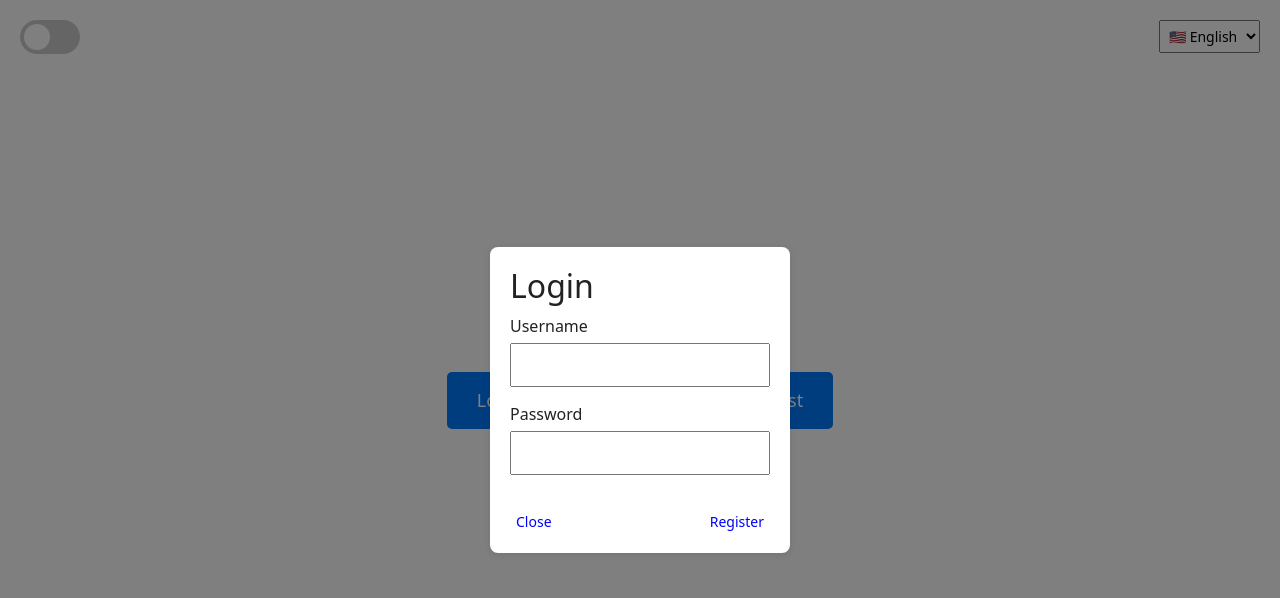
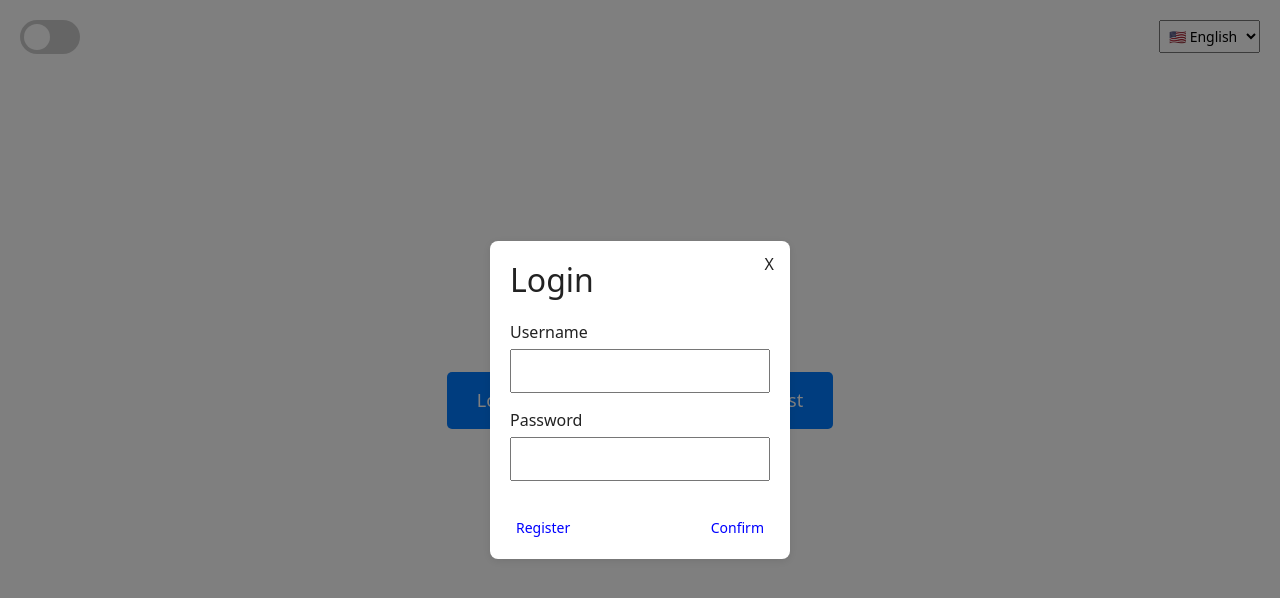
Before and after one commit to FalllenReborn/gamified_organizer, a React (Create React App) app in the folder frontend/: page / in a window 1280 px wide. Both pictures are taken after a click on the button "Login". Shown: the top 598 px of the page. Built offline with nearby package versions, Linux system fonts and the light colour scheme.

Commit message:
Added dark theme to login popup window

```diff
--- a/frontend/src/components/login/LoginPopup.js
+++ b/frontend/src/components/login/LoginPopup.js
@@ -1,12 +1,18 @@
-import React from 'react';
+import React, { useContext } from 'react';
+import { ThemeContext } from '../../ThemeContext';
 import './loginPopup.css';
 
 const LoginPopup = ({ show, onClose }) => {
-  if (!show) return null;
+  const { isDarkMode } = useContext(ThemeContext);
+
+  if (!show) {
+    return null;
+  }
 
   return (
-    <div className="popup-overlay">
-      <div className="popup-content">
+    <div className={`popup-overlay ${isDarkMode ? 'dark-mode' : ''}`}>
+      <div className={`popup-content ${isDarkMode ? 'dark-mode' : ''}`}>
+        <button className="close-icon" onClick={onClose}>X</button>
         <h2>Login</h2>
         <form className="login-form">
           <div className="form-group">
@@ -18,8 +24,8 @@ const LoginPopup = ({ show, onClose }) => {
             <input type="password" id="password" name="password" required />
           </div>
           <div className="form-actions">
-            <button type="button" className="close-button" onClick={onClose}>Close</button>
             <button type="button" className="register-button">Register</button>
+            <button type="button" className="confirm-button">Confirm</button>
           </div>
         </form>
       </div>
--- a/frontend/src/components/login/loginPopup.css
+++ b/frontend/src/components/login/loginPopup.css
@@ -4,7 +4,7 @@
     left: 0;
     width: 100%;
     height: 100%;
-    background: rgba(0, 0, 0, 0.5);
+    background: rgba(0, 0, 0, 0.5); /* Dimming effect */
     display: flex;
     justify-content: center;
     align-items: center;
@@ -17,6 +17,15 @@
     box-shadow: 0 2px 10px rgba(0, 0, 0, 0.1);
     width: 300px;
     position: relative;
+  }
+
+  .popup-content.dark-mode {
+    background: #333;
+    color: white;
+  }
+
+  .popup-content h2 {
+    margin-bottom: 20px;
   }
 
   .login-form {
@@ -46,7 +55,22 @@
     margin-top: 20px;
   }
 
-  .close-button,
+  .close-icon {
+    position: absolute;
+    top: 10px;
+    right: 10px;
+    background: none;
+    border: none;
+    color: inherit;
+    font-size: 16px;
+    cursor: pointer;
+  }
+
+  .close-icon:hover {
+    text-decoration: underline;
+  }
+
+  .confirm-button,
   .register-button {
     background: none;
     border: none;
@@ -55,7 +79,12 @@
     font-size: 14px;
   }
 
-  .close-button:hover,
+  .confirm-button:hover,
   .register-button:hover {
     text-decoration: underline;
   }
+
+  .dark-mode .confirm-button,
+  .dark-mode .register-button {
+    color: #9cdbff;
+  }
```
